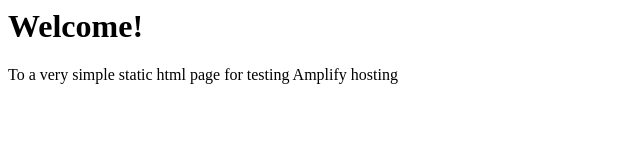
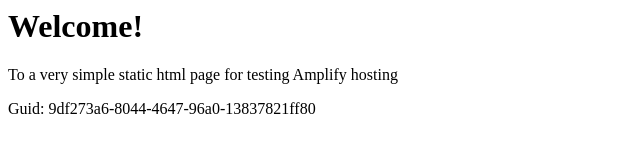
Before and after one commit to aws-aemilia-bah/Github-PR-Commit-Integration-Test-DoNotTouch-Gith-OKSLNVO2-v1-preprod-me-south-1, a website: page src/index.html in a window 1280 px wide. Shown: the whole page, without its empty margins (0-640 px from the left). Drawn offline with Linux system fonts and the light colour scheme.

Commit message:
commit from integ tests

```diff
--- a/src/index.html
+++ b/src/index.html
@@ -1,3 +1,5 @@
+
+
 <html lang="en">
 
 <head>
@@ -10,6 +12,6 @@
 <body>
     <h1>Welcome!</h1>
     <p>To a very simple static html page for testing Amplify hosting</p>
-</body>
+    <p>Guid: 9df273a6-8044-4647-96a0-13837821ff80</p></body>
 
 </html>
```
